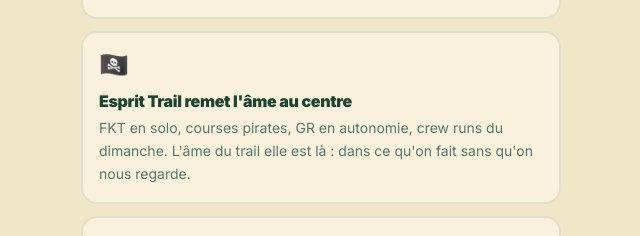
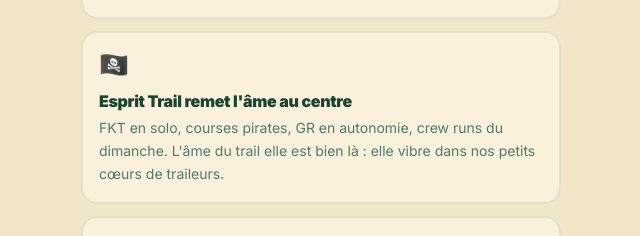
Before and after one commit to dangote2021/esprit-trail, a Next.js app: page /about in a window 1280 px wide. Shown: the part 927-1163 px from the top of the page, without its empty margins (319-959 px from the left). Built offline with nearby package versions, Linux system fonts and the light colour scheme; no server answers.

Commit message:
About: refine 'l'âme du trail' — elle vibre dans nos petits cœurs de traileurs

```diff
--- a/src/app/about/page.tsx
+++ b/src/app/about/page.tsx
@@ -106,8 +106,8 @@ export default function AboutPage() {
             </h3>
             <p className="mt-1 text-sm text-ink-muted leading-relaxed">
               FKT en solo, courses pirates, GR en autonomie, crew runs du
-              dimanche. L&apos;âme du trail elle est là : dans ce qu&apos;on
-              fait sans qu&apos;on nous regarde.
+              dimanche. L&apos;âme du trail elle est bien là : elle vibre dans
+              nos petits cœurs de traileurs.
             </p>
           </div>
 
```
